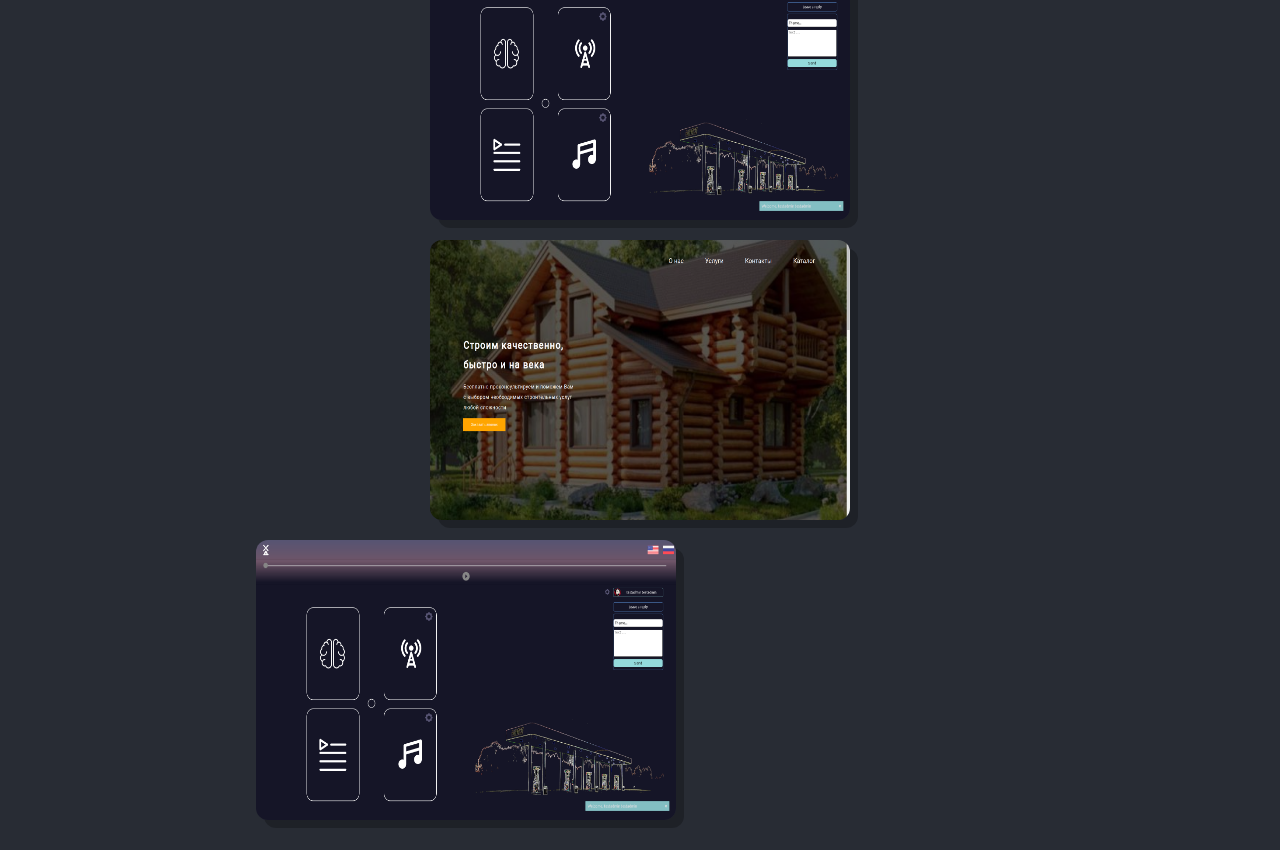
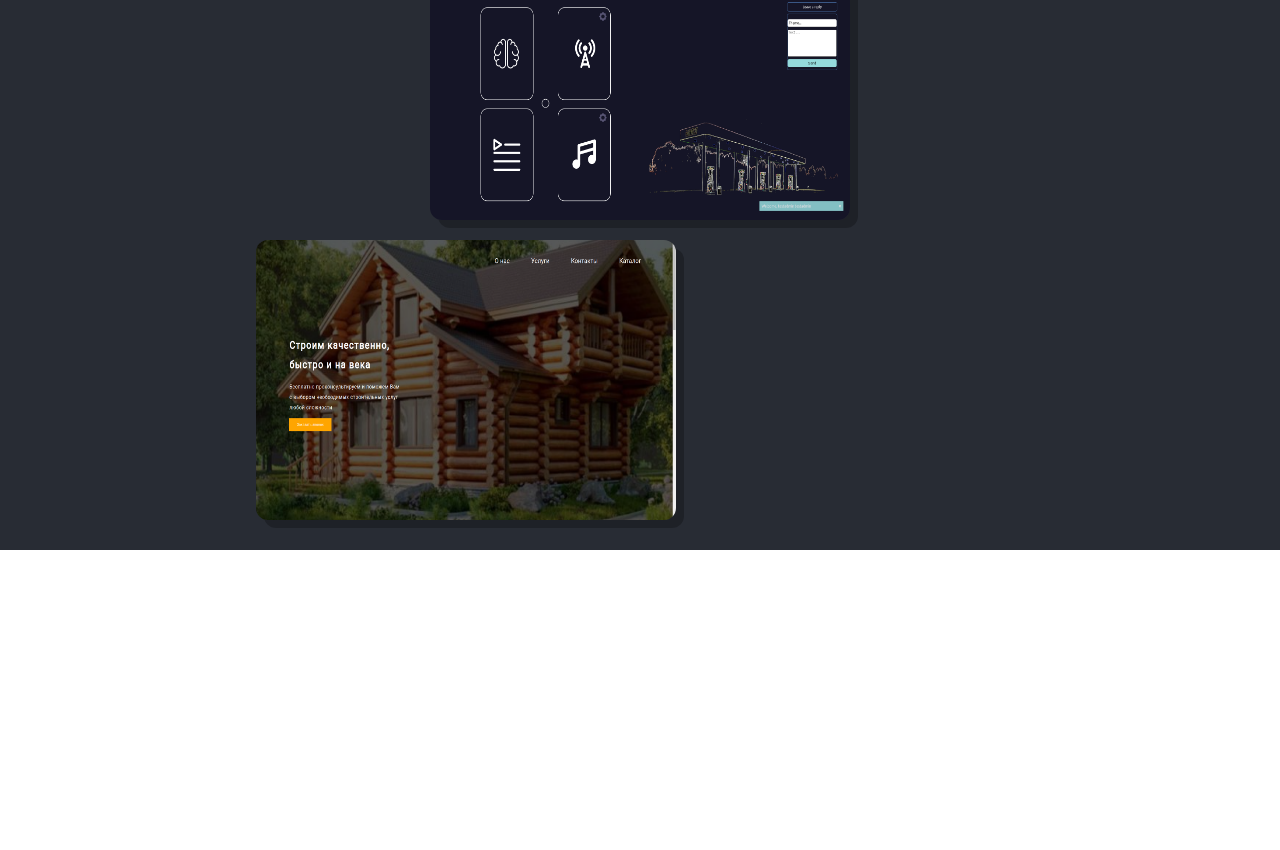
Before and after one commit to vsensei/vsensei.github.io, a React (Create React App) app: page / in a window 1280 px wide. Shown: the part 417-1267 px from the top of the page. After the commit the page ends 967 px from the top, so only its background shows below. Built offline with nearby package versions, Linux system fonts and the light colour scheme.

Commit message:
deleted sample projects

```diff
--- a/src/information/projects.js
+++ b/src/information/projects.js
@@ -16,22 +16,6 @@ const projects = [
     logo: 'project_build.svg',
     technologies: ['react', 'next.js', 'firebase', 'scss'],
   },
-  {
-    name: 'Sample Project #2',
-    screenshot: 'project_liminal_screen.png',
-    projectlink: 'http://project-liminal.herokuapp.com/',
-    githublink: 'Project_Liminal',
-    logo: 'project_liminal.svg',
-    technologies: ['redux'],
-  },
-  {
-    name: 'Sample Project #3',
-    screenshot: '',
-    projectlink: '',
-    githublink: '',
-    logo: 'project_liminal.svg',
-    technologies: [],
-  },
 ];
 
 export default projects;
```
